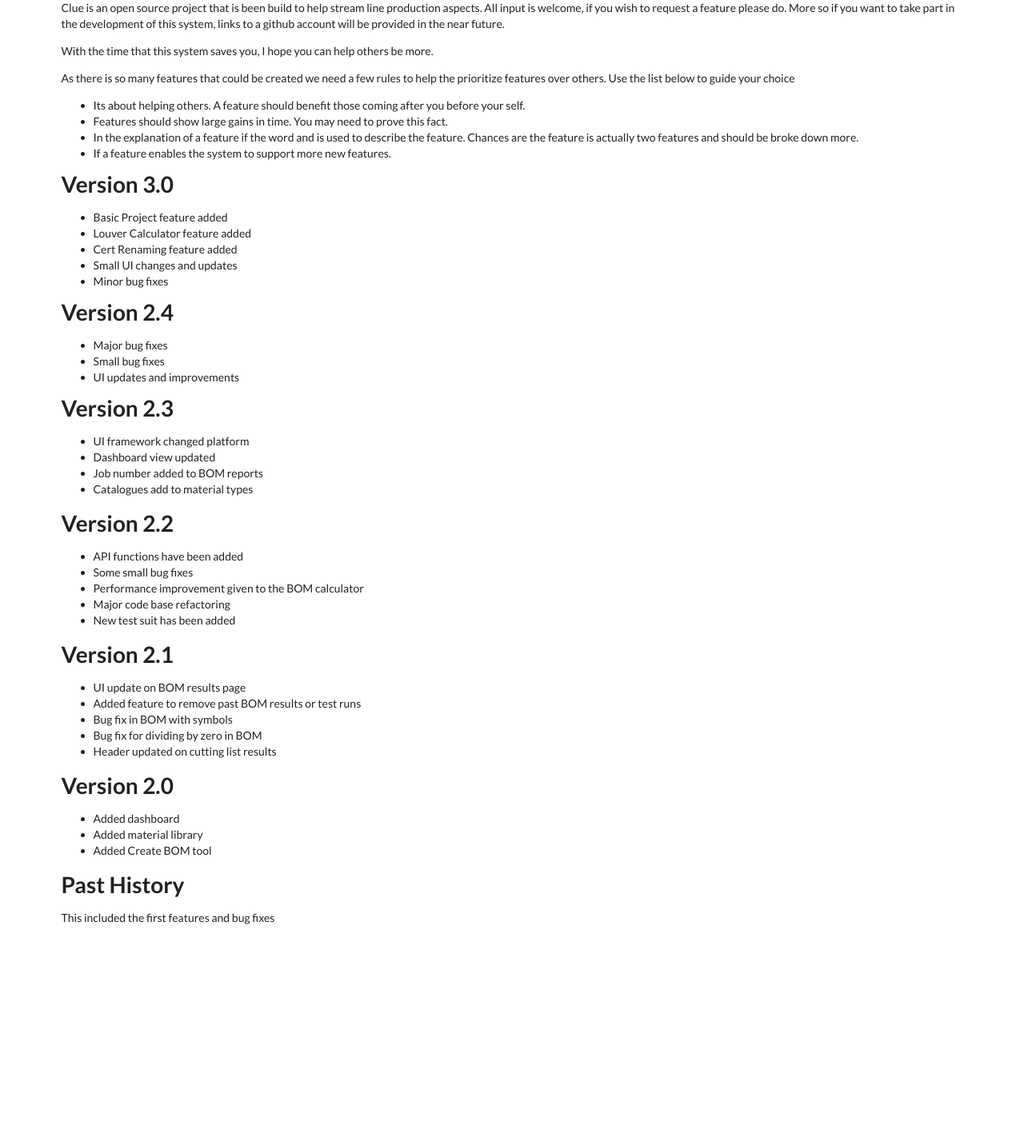
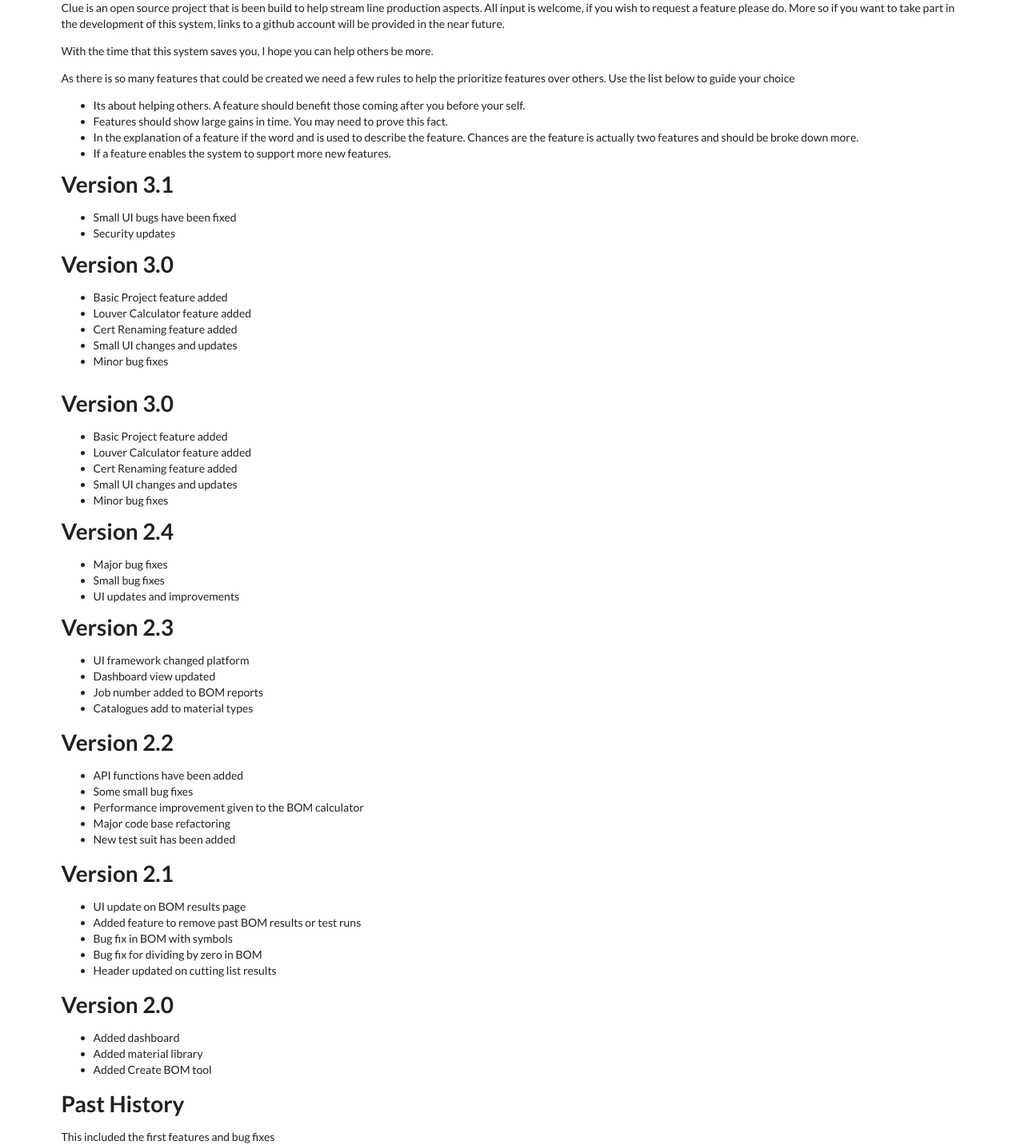
Before and after one commit to Boomatang/Clue, a Flask app: page / in a window 1280 px wide. Shown: the part 212-1644 px from the top of the page at 80% size. Before the commit the page ends 1368 px from the top, so only its background shows below. Run offline with Flask 2, Linux system fonts and the light colour scheme; some libraries are stand-ins or nearby versions.

Commit message:
Release for V3.1
Histroy file updated ready for deployment.

```diff
--- a/app/templates/history.html
+++ b/app/templates/history.html
@@ -1,5 +1,21 @@
 <div class="container">
   <section class="container">
+    <div class="ui huge header">Version 3.1</div>
+    <ul>
+        <li>Small UI bugs have been fixed</li>
+        <li>Security updates</li>
+    </ul>
+  </section>
+  <section class="container">
+    <div class="ui huge header">Version 3.0</div>
+    <ul>
+      <li>Basic Project feature added</li>
+      <li>Louver Calculator feature added</li>
+      <li>Cert Renaming feature added</li>
+      <li>Small UI changes and updates</li>
+      <li>Minor bug fixes </li>
+    </ul>
+  </section>
     <div class="ui huge header">Version 3.0</div>
     <ul>
       <li>Basic Project feature added</li>
```
